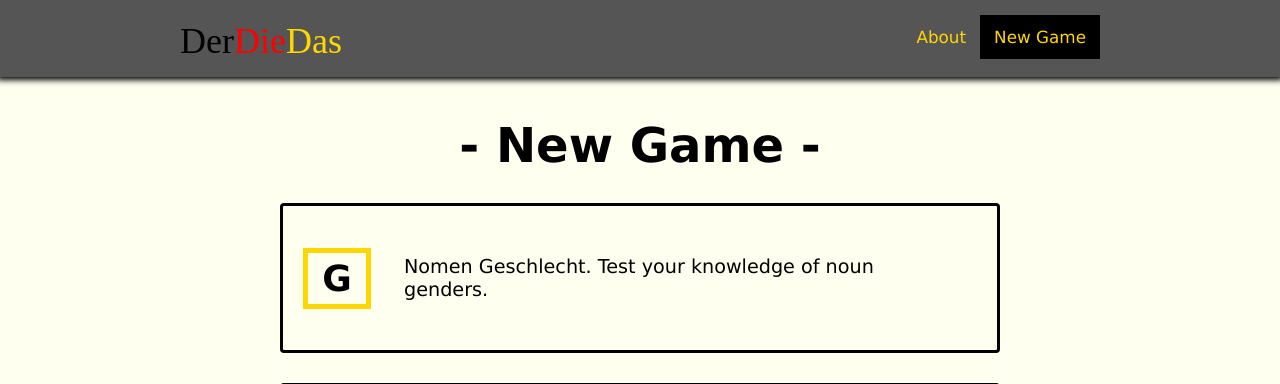
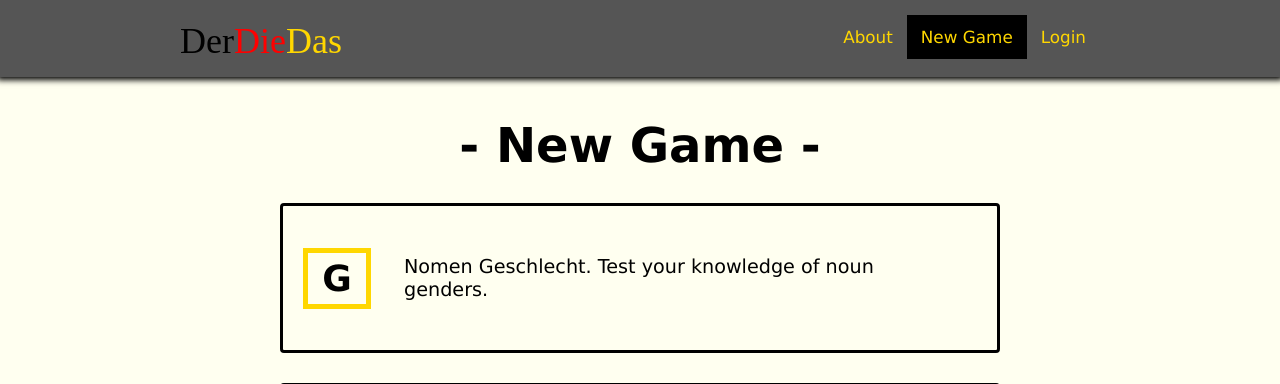
Before and after one commit to derek-watson14/DerDieDas, a Flask app: page / in a window 1280 px wide. Shown: the top 384 px of the page. Run offline with Flask 2, Linux system fonts and the light colour scheme.

Commit message:
reorganized the tempates so the navbar wouldnt have to be repeated in different layout templates

```diff
--- a/templates/layout.html
+++ b/templates/layout.html
@@ -7,22 +7,7 @@
     <link rel="stylesheet" href="{{ url_for('static', filename='style/styles.css') }}">
   </head>
   <body>
-    <div class="navbar-container">
-      <nav class="navbar">
-        <a class="navlogo" href="{{ url_for('newGame') }}">
-          <span class="logoder">Der</span><span class="logodie">Die</span><span class="logodas">Das</span>
-        </a>
-        <div class="navlinks">
-          {% if request.url_rule.rule == "/about" %}
-            <a class="active" href="{{ url_for('about') }}">About</a>
-            <a href="{{ url_for('newGame') }}">New Game</a>
-          {% else %}
-            <a href="{{ url_for('about') }}">About</a>
-            <a class="active" href="{{ url_for('newGame') }}">New Game</a>
-          {% endif %}
-        </div>
-      </nav>
-    </div>
+  {% include 'navbar.html' %}
     {% block content %}
     {% endblock %}
   </body>
--- /dev/null
+++ b/templates/navbar.html
@@ -0,0 +1,22 @@
+    <div class="navbar-container">
+      <nav class="navbar">
+        <a class="navlogo" href="{{ url_for('newGame') }}">
+          <span class="logoder">Der</span><span class="logodie">Die</span><span class="logodas">Das</span>
+        </a>
+        <div class="navlinks">
+          {% if request.url_rule.rule == "/about" %}
+            <a class="active" href="{{ url_for('about') }}">About</a>
+            <a href="{{ url_for('newGame') }}">New Game</a>
+            <a href="{{ url_for('login') }}">Login</a>
+          {% elif request.url_rule.rule == "/login" or request.url_rule.rule == "/register"  %}
+            <a href="{{ url_for('about') }}">About</a>
+            <a href="{{ url_for('newGame') }}">New Game</a>
+            <a class="active" href="{{ url_for('login') }}">Login</a>
+          {% else %}
+            <a href="{{ url_for('about') }}">About</a>
+            <a class="active" href="{{ url_for('newGame') }}">New Game</a>
+            <a href="{{ url_for('login') }}">Login</a>
+          {% endif %}
+        </div>
+      </nav>
+    </div>
```
Also changed, not shown: templates/game-layout.html (+1 -16 lines).
